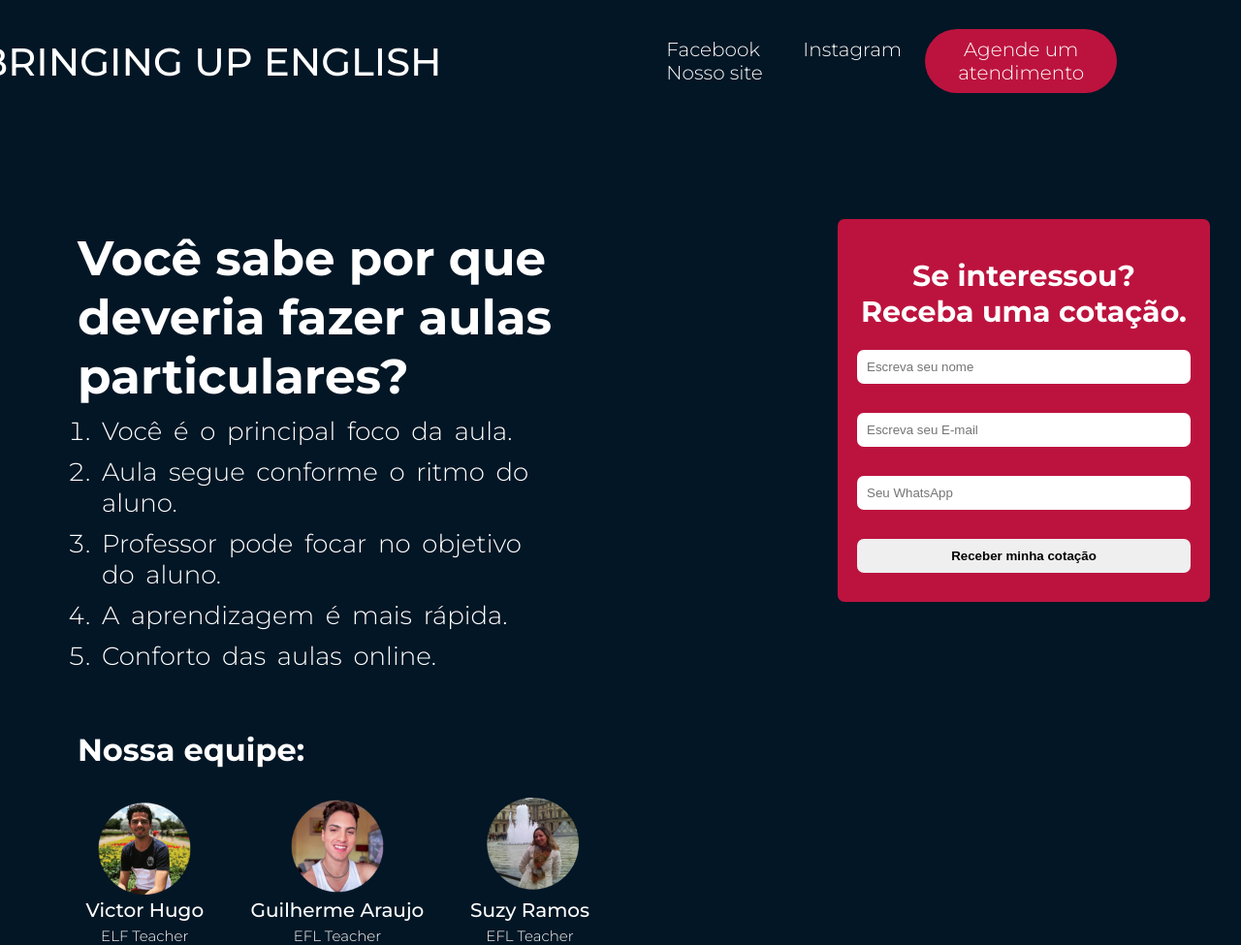
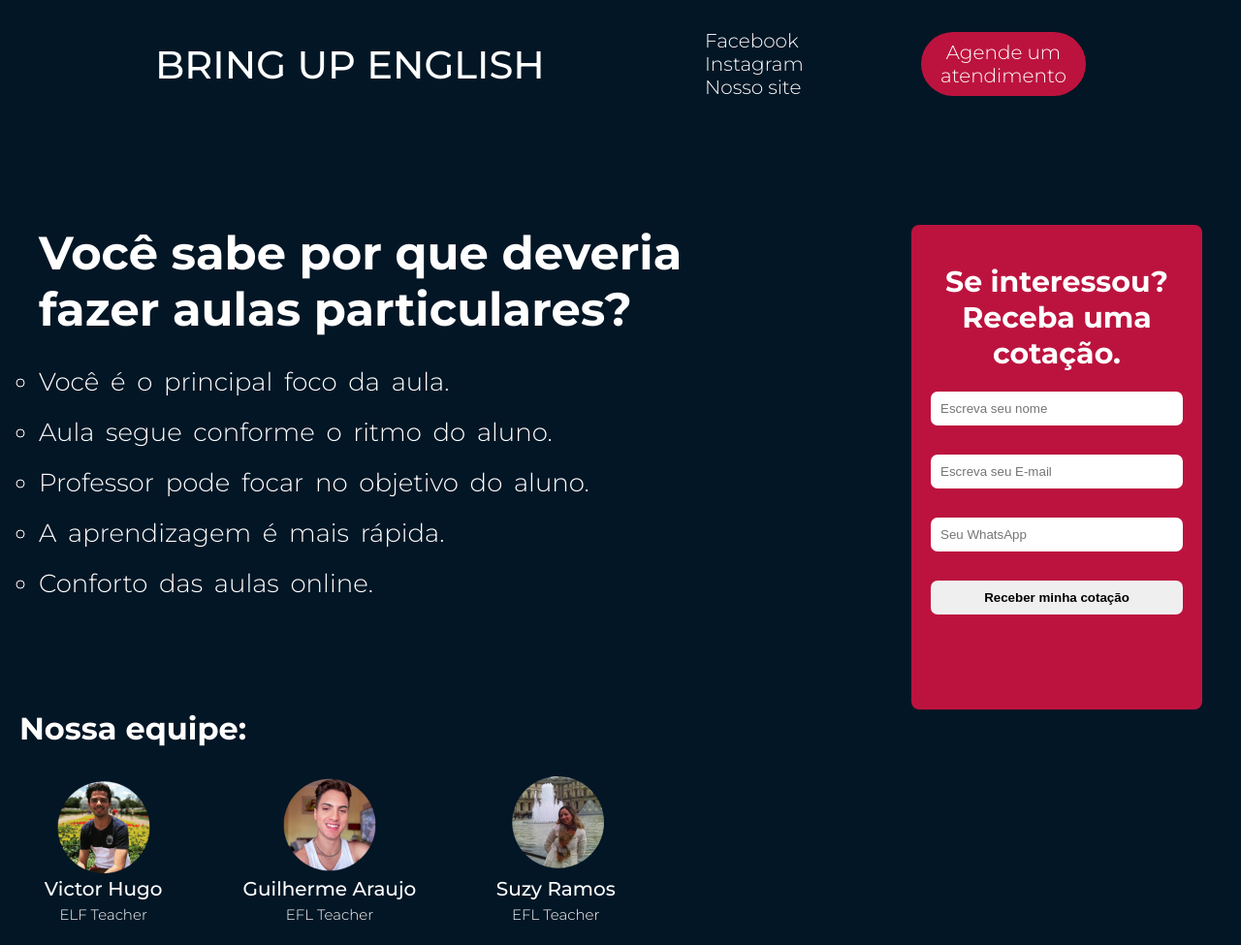
Before and after one commit to fernando-adam/landingpage, a plain HTML site: page index.html in a window 1280 px wide. Shown: the whole page at 97% size. After the commit the page ends 953 px from the top, so only its background shows below. Drawn offline with Linux system fonts and the light colour scheme.

Commit message:
fixed responsive design
- Changed logo

- Changed responsive on cellphone

```diff
--- a/index.html
+++ b/index.html
@@ -10,7 +10,7 @@
 <body>
     <div class="container">
     <header>
-        <h1 class="logo">BRINGING UP ENGLISH</h1>
+        <h1 class="logo">BRING UP ENGLISH</h1>
             <nav>
                 <ul class="nav_links">
                     <li><a href="#" target="">Facebook</a></li>
--- a/styles/style.css
+++ b/styles/style.css
@@ -7,7 +7,7 @@
 }
 
 .container{
-    width: 100%;
+    width: 1200px;
     margin: 0 auto;
 }
 
@@ -20,7 +20,7 @@ body{
 /*HEADER STYLE*/
 header{
     display: flex;
-    width: 100%;
+    width: 1200px;
     justify-content: space-between;
     align-items: center;
     padding: 30px 10%;
@@ -41,7 +41,6 @@ li, a, button{
     cursor: pointer;
     word-spacing: 0.5px;
     color: white;
-    margin-left: -150px;
     font-weight: 500;
 
 }
@@ -81,30 +80,29 @@ button:hover {
 .info{
     float: left;
     color: white;
-    width: 40%;
+    width: 800px;
     height: 400px;
     margin-top: 100px;
-    margin-left: 70px;
-    padding: 10px;
 }
+
 
 .info .motives{
     position: relative;
+    margin-top: 20px;
     bottom: 0;
+    list-style:circle
 }
 
-#title{
-    font-size: 3.125rem;
-    margin-bottom: 0px;
-    max-width: 1200px;
+.info #title{
+    font-size: 3rem;
+    margin-left: auto;
 }
 
 .motives{
     position: relative;
     top: 10px;
     font-size: 1.625rem;
-    margin-left:25px;
-    margin-bottom: 10px;
+    margin-bottom: 0px;
     word-spacing: 5px;
 }
 
@@ -114,13 +112,12 @@ button:hover {
 
 
 .formContainer{
-    width: 30%;
-    height: 100%;
+    width: 300px;
+    height: 500px;
     background-color: #bc133e;
     padding: 20px;
     float: right;
-    border-radius: 7px;
-    margin-right: 2rem;
+    border-radius: 8px;
     margin-top: 100px;
 }
 
@@ -175,16 +172,17 @@ input[type="submit"]:hover{
 .imageContainer{
     float: left;
     color: white;
-    width: 70%;
-    margin-left: 100px;
-    margin-top: 10%;
+    width: 1000px;
+    margin-left: auto;
+    margin-top: 0;
+
 }
 
 .photo{
     float: left;
-	  width: 33.33%;
-      margin-left: -100px;
-      text-align: center;
+	width: 33.33%;
+    margin-left: -100px;
+    text-align: center;
 }
 
 img{
@@ -207,10 +205,11 @@ margin-bottom: 30px;
 margin-left: -20px;
 }
 
-
-
 @media screen and (max-width:600px){
    body{
+       width: 100%;
+   }
+   .container{
        width: 100%;
    }
 
@@ -254,18 +253,18 @@ margin-left: -20px;
     .info .motives{
         position: relative;
         font-size: 1.25rem;
-        width: 80%;
-        text-align: justify;
-        margin-bottom: 20px;
+        width: 100%;
+        text-align: center;
+        margin-bottom: 30px;
     }
 
 
     /*FORM*/
-    .formContainer{
-       width: 60%;
+.formContainer{
+    position: relative;
+
+       width: 100%;
        height: 50%;
-       margin-right: 20%;
-       clear: both;
     }
 
     /*EQUIPE*/
```
